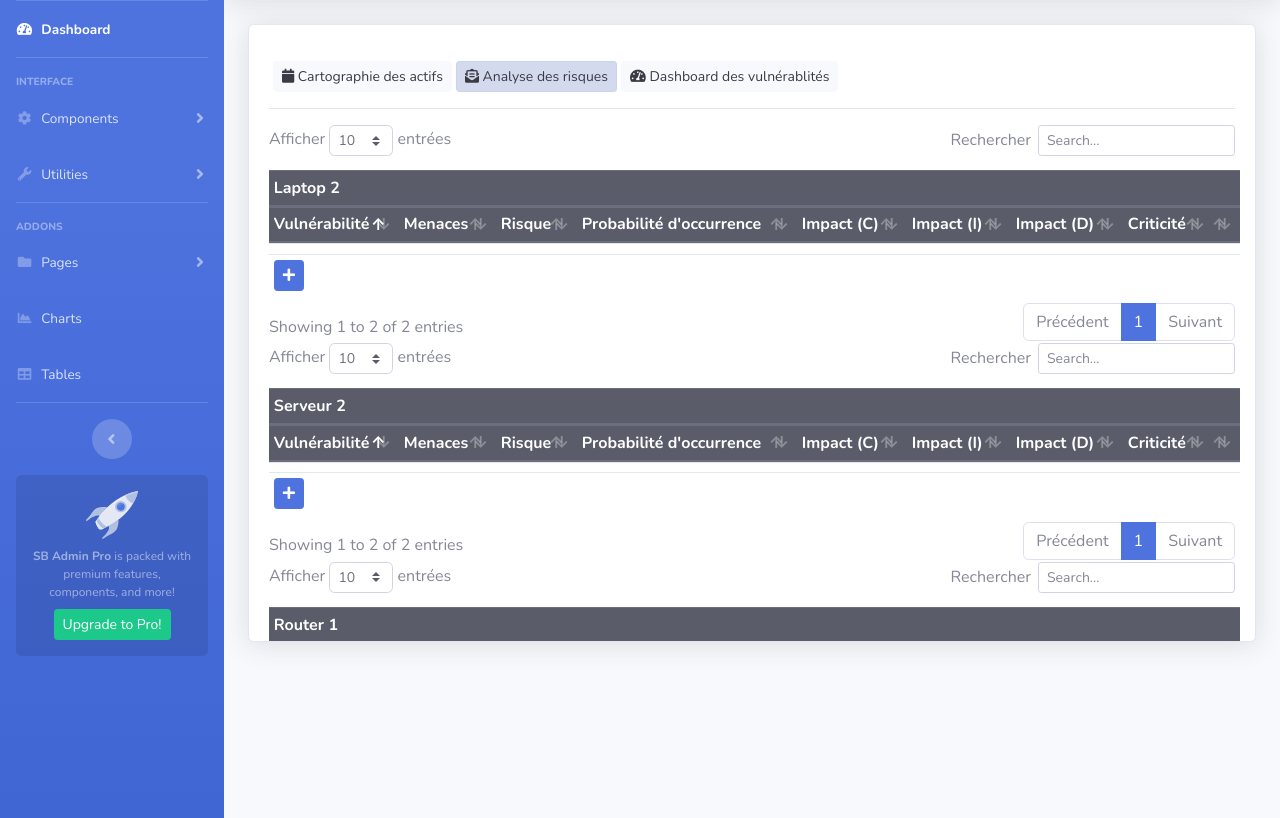
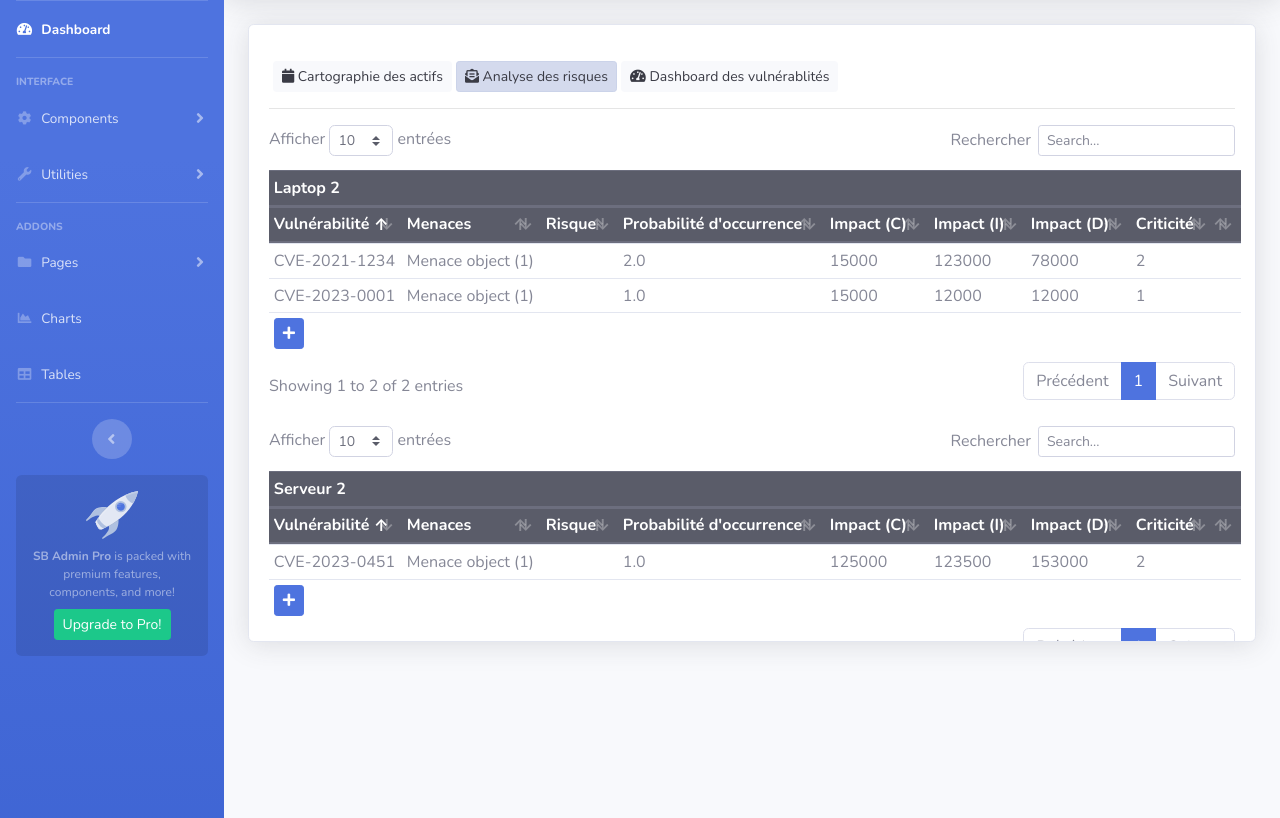
Before and after one commit to LeMagnanime/CirtRAM, a Django app: page /vulnerabilite in a window 1280 px wide. Shown: the part 70-888 px from the top of the page. Run offline with Django 5.2, Linux system fonts and the light colour scheme; data comes from the database, SQL or seed files in the repository; both versions use the stored data as it was after the commit; lists and menus that the app fills with data are empty; some libraries are stand-ins or nearby versions.

Commit message:
list vulnérabilite

```diff
--- a/analyse_risques/forms.py
+++ b/analyse_risques/forms.py
@@ -12,14 +12,25 @@
             'nom_actif' : forms.TextInput(attrs={'class':'form-control'}),
             'type_actif' : forms.Select(attrs={'class':'form-control'}),
             'description': forms.TextInput(attrs={'class':'form-control'}),
-            'valeur_unitaire_actif': forms.NumberInput(attrs={'class':'form-control'}),
-            'cout_installation': forms.NumberInput(attrs={'class':'form-control'}),
-            'cout_entretien': forms.NumberInput(attrs={'class':'form-control'}),
-            'va': forms.NumberInput(attrs={'class':'form-control'}),
-            'valeur_indisponibilite': forms.NumberInput(attrs={'class':'form-control'}),
+            'valeur_unitaire_actif' : forms.NumberInput(attrs={'class':'form-control'}),
+            'cout_installation' : forms.NumberInput(attrs={'class':'form-control'}),
+            'cout_entretien' : forms.NumberInput(attrs={'class':'form-control'}),
+            'va' : forms.NumberInput(attrs={'class':'form-control'}),
+            'valeur_indisponibilite' : forms.NumberInput(attrs={'class':'form-control'}),
         }
 
 class AnalyseForm(ModelForm):
     class Meta:
         model = EvaluationRisque
-        fields = '__all__'
+        fields = ('actif', 'menaces', 'vulnerabilite', 'probabilite_occurrence', 'impact_c', 'impact_i', 'impact_d', 'criticite')
+
+        widgets = {
+            'actif' : forms.Select(attrs={'class':'form-control'}),
+            'menaces' : forms.Select(attrs={'class':'form-control'}),
+            'vulnerabilite': forms.Select(attrs={'class':'form-control'}),
+            'probabilite_occurrence' : forms.NumberInput(attrs={'class':'form-control'}),
+            'impact_c' : forms.NumberInput(attrs={'class':'form-control'}),
+            'impact_i' : forms.NumberInput(attrs={'class':'form-control'}),
+            'impact_d' : forms.NumberInput(attrs={'class':'form-control'}),
+            'criticite' : forms.NumberInput(attrs={'class':'form-control'}),
+        }
--- a/analyse_risques/models.py
+++ b/analyse_risques/models.py
@@ -55,10 +55,10 @@
     vulnerabilite = models.ForeignKey(Vunlerabilite, on_delete=models.CASCADE)
     risque = models.CharField(max_length=200)
     probabilite_occurrence = models.FloatField()
-    impact_c = models.FloatField(max_length=200)
-    impact_i = models.FloatField(max_length=200)
-    impact_d = models.FloatField(max_length=200)
-    criticite = models.FloatField(max_length=200)
+    impact_c = models.IntegerField()
+    impact_i = models.IntegerField()
+    impact_d = models.IntegerField()
+    criticite = models.IntegerField()
 
     def __str__(self):
-        return self.actif
+        return f"{self.actif}"
--- a/analyse_risques/templates/analyse_risques/analyse.html
+++ b/analyse_risques/templates/analyse_risques/analyse.html
@@ -38,28 +38,86 @@
                     </thead>
                     <tbody>
 
+                      {% for evaluation in asset.evaluationrisque_set.all %}
                       <tr>
-                            <form method="POST">
-                              {% csrf_token %}
-                              <td>{{ form.Vulnérabilité }}</td>
-                              <td>{{ form.Menaces }}</td>
-                              <td>{{ form.Risque }}</td>
-                              <td>{{ form.Probabilité_occurrence }}</td>
-                              <td>{{ form.Impact_C }}</td>
-                              <td>{{ form.Impact_I }}</td>
-                              <td>{{ form.Impact_D }}</td>
-                              <td>{{ form.Criticité }}</td>
-                              <td>
-                                <!-- <a type="button" href="" class="btn btn-danger btn-sm mr-2" data-toggle="modal" data-target="#modaldelete-{{ item.structure.id }}">
-                                  <i class="fas fa-trash"></i>
-                              </a> -->
-                              </td>
-                            </form>
+                          <td>{{ evaluation.vulnerabilite }}</td>
+                          <td>{{ evaluation.menaces }}</td>
+                          <td>{{ evaluation.risque }}</td>
+                          <td>{{ evaluation.probabilite_occurrence }}</td>
+                          <td>{{ evaluation.impact_c }}</td>
+                          <td>{{ evaluation.impact_i }}</td>
+                          <td>{{ evaluation.impact_d }}</td>
+                          <td>{{ evaluation.criticite }}</td>
+                          <td></td>
                       </tr>
-
+                      {% endfor %}
+                    </tbody>
+                    <tfoot>
                       <tr>
 
-                            <td> <button class="btn btn-sm btn-primary"> <i class="fas fa-plus"></i></button> </td>
+                        <td>
+                          <a type="button" href="" class="btn btn-primary btn-sm mr-2" data-toggle="modal" data-target="#exampleModal-{{ asset.id }}">
+                            <i class="fas fa-plus"></i>
+                          </a>
+
+                          <div class="modal fade" id="exampleModal-{{ asset.id }}" tabindex="-1" role="dialog" aria-labelledby="exampleModalLabel" aria-hidden="true">
+                            <form method="post" class="modal-dialog modal-dialog-centered modal-lg" role="document">
+                            <div class="modal-content">
+                                <div class="modal-header justify-content-center">
+                                <h5 class="modal-title modal-title-custom" id="exampleModalLabel">Ajout d'une vulnérabilité. <small>{{ asset.nom_actif }}</small></h5>
+                                </div>
+                                <div class="modal-body">
+                                    {% csrf_token %}
+                                    <div class="row">
+                                      <div class="form-group col-md-6">
+                                          <label for="{{ form.actif.id_for_label }}">Actif</label>
+                                          <select id="{{ form.actif.id_for_label }}" name="{{ form.actif.name }}" class="form-control">
+                                            {% for value, label in form.actif.field.choices %}
+                                              <option value="{{ value }}" {% if value == asset.id %}selected{% endif %}>
+                                                {{ label }}
+                                              </option>
+                                            {% endfor %}
+                                          </select>
+                                      </div>
+                                      <div class="form-group col-md-6">
+                                          <label for="{{ form.menaces.id_for_label }}">Menace</label>
+                                          {{ form.menaces }}
+                                      </div>
+                                      <div class="form-group col-md-6">
+                                          <label for="{{ form.vulnerabilite.id_for_label }}">Vulnerabilite</label>
+                                          {{ form.vulnerabilite }}
+                                      </div>
+                                      <div class="form-group col-md-6">
+                                          <label for="{{ form.probabilite_occurrence.id_for_label }}">Probabilité d'occurrence</label>
+                                          {{ form.probabilite_occurrence }}
+                                      </div>
+                                      <div class="form-group col-md-4">
+                                          <label for="{{ form.impact_c.id_for_label }}">Impact confidentialité</label>
+                                          {{ form.impact_c }}
+                                      </div>
+                                      <div class="form-group col-md-4">
+                                          <label for="{{ form.impact_i.id_for_label }}">Impact intégrité</label>
+                                          {{ form.impact_i }}
+                                      </div>
+                                      <div class="form-group col-md-4">
+                                          <label for="{{ form.impact_d.id_for_label }}">Impact disponibilité</label>
+                                          {{ form.impact_d }}
+                                      </div>
+                                      <div class="form-group col-md-12">
+                                          <label for="{{ form.criticite.id_for_label }}">Criticité</label>
+                                          {{ form.criticite }}
+                                      </div>
+                                  </div>
+                                    <input type="hidden" name="actif_{{ asset.pk }}" value="1">
+                                </div>
+                                <div class="modal-footer">
+                                <button type="button" class="btn btn-danger" data-dismiss="modal">Annuler</button>
+                                <button type="submit" class="btn btn-success">Enregistrer</button>
+                                </div>
+                            </div>
+                            </form>
+                          </div>
+                        </td>
                         <td> </td>
                         <td> </td>
                         <td> </td>
@@ -72,8 +130,9 @@
 
                         </td>
                     </tr>
-                    </tbody>
+                    </tfoot>
                   </table>
+                  <br>
                   {% endfor %}
                   <br><br>
                   <a type="button" href="{% url 'vulnerabilite' %}" class="btn btn-info btn-sm">Analyse des risques <i class="fas fa-arrow-right"></i>
--- a/analyse_risques/views.py
+++ b/analyse_risques/views.py
@@ -30,24 +30,20 @@
 
 def vulnerabilite(request):
     actifs = Asset.objects.all()
-    formulaires = []
-
-    for actif in actifs:
-        form = forms.AnalyseForm(initial={'actif': actif})
-        formulaires.append((actif, form))
+    form = forms.AnalyseForm()
 
     if request.method == 'POST':
-        for actif, form in formulaires:
-            form = forms.AnalyseForm(request.POST, initial={'actif': actif})
-            if form.is_valid():
-                form.save()
-                return redirect('vulnerabilite')
-            else:
-                form.errors
+        form = forms.AnalyseForm(request.POST)
+        if form.is_valid():
+            evaluation = form.save(commit=False)
+            evaluation.save()
+            return redirect('vulnerabilite')
+        else:
+            print(form.errors)
 
     context = {
-        'actifs':actifs,
-        'formulaires': formulaires
+        'actifs': actifs,
+        'form': form,
     }
 
     return render(request, "analyse_risques/analyse.html", context)
```
Also changed, not shown: analyse_risques/migrations/0018_alter_evaluationrisque_criticite_and_more.py (added), db.sqlite3. Lines whose indentation alone changed are shown as unchanged.
